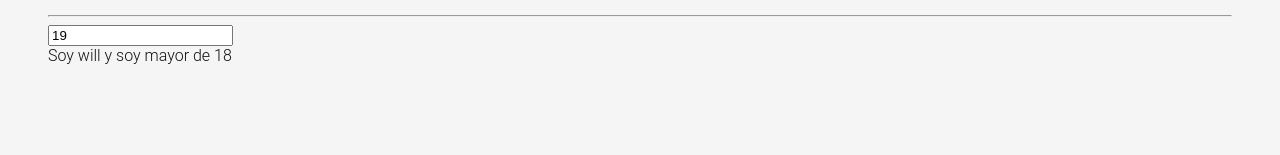
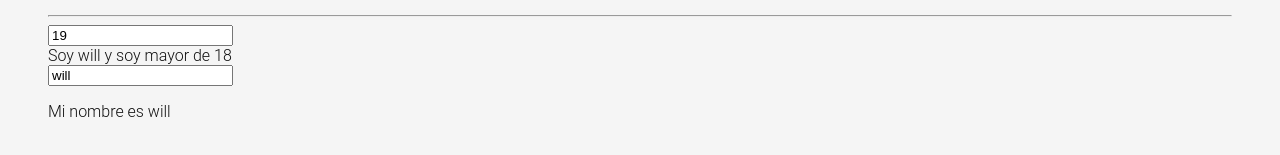
Before and after one commit to ApeWithGlasses/todoapp, an Angular app: page /labs in a window 1280 px wide. Shown: the part 1257-1412 px from the top of the page. Before the commit the page ends 1370 px from the top, so only its background shows below. Built offline with nearby package versions, Linux system fonts and the light colour scheme.

Commit message:
ngSwitch and ngSwitchDefault use cases

```diff
--- a/src/app/pages/labs/labs.component.html
+++ b/src/app/pages/labs/labs.component.html
@@ -48,4 +48,10 @@
   <ng-template #elseBlock>
     Soy will y soy menor de 18
   </ng-template>
+  <input type="text" [value]="person().name" (change)="changeName($event)">
+  <div [ngSwitch]="person().name">
+    <p *ngSwitchCase="'will'">Mi nombre es will</p>
+    <p *ngSwitchCase="'ana'">Mi nombre es ana</p>
+    <p *ngSwitchDefault>Yo no soy nadie</p>
+  </div>
 </div>
--- a/src/app/pages/labs/labs.component.ts
+++ b/src/app/pages/labs/labs.component.ts
@@ -51,4 +51,15 @@ export class LabsComponent {
       }
     });
   }
+
+  changeName(event: Event) {
+    const input = event.target as HTMLInputElement;
+    const newValue = input.value;
+    this.person.update((prevState) => {
+      return {
+        ...prevState,
+        name: newValue
+      }
+    });
+  }
 }
```
